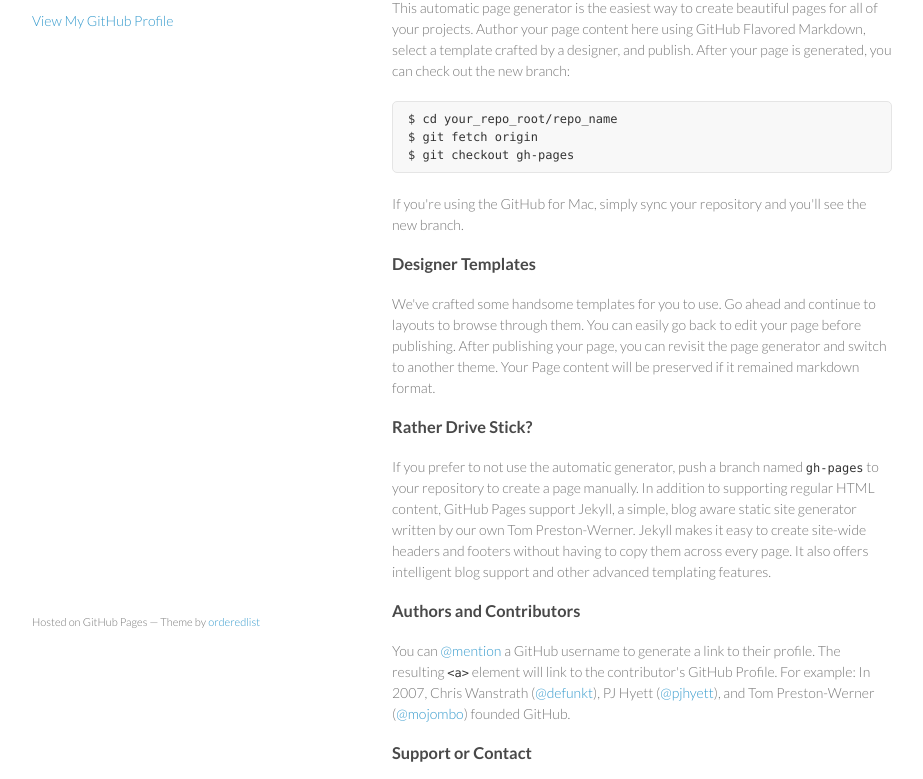
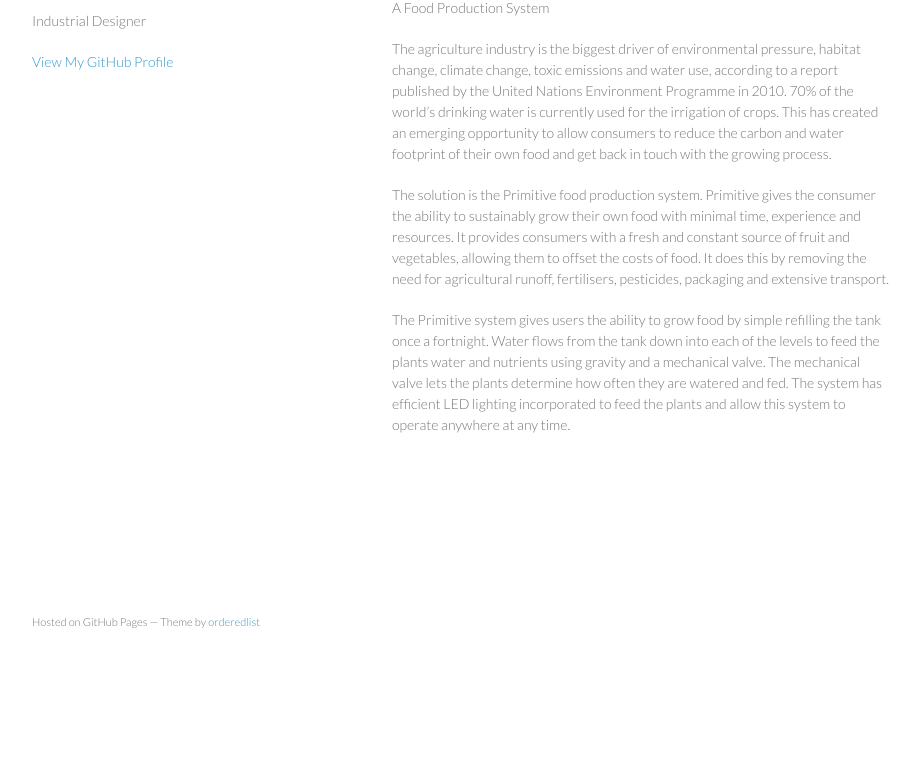
Before and after one commit to edwardmortimer/edwardmortimer.github.io, a plain HTML site: page index.html in a window 1280 px wide. Shown: the part 99-878 px from the top of the page, without its empty margins (178-1101 px from the left). After the commit the page ends 800 px from the top, so only its background shows below. Drawn offline with Linux system fonts and the light colour scheme.

Commit message:
Replace master branch with page content via GitHub

```diff
--- a/index.html
+++ b/index.html
@@ -3,7 +3,7 @@
   <head>
     <meta charset="utf-8">
     <meta http-equiv="X-UA-Compatible" content="chrome=1">
-    <title>Edwardmortimer.GitHub.io by edwardmortimer</title>
+    <title>Edward Mortimer by edwardmortimer</title>
 
     <link rel="stylesheet" href="stylesheets/styles.css">
     <link rel="stylesheet" href="stylesheets/pygment_trac.css">
@@ -15,8 +15,8 @@
   <body>
     <div class="wrapper">
       <header>
-        <h1>Edwardmortimer.GitHub.io</h1>
-        <p></p>
+        <h1>Edward Mortimer</h1>
+        <p>Industrial Designer</p>
 
 
         <p class="view"><a href="https://github.com/edwardmortimer">View My GitHub Profile</a></p>
@@ -24,36 +24,16 @@
       </header>
       <section>
         <h3>
-<a id="welcome-to-github-pages" class="anchor" href="#welcome-to-github-pages" aria-hidden="true"><span class="octicon octicon-link"></span></a>Welcome to GitHub Pages.</h3>
+<a id="primitive" class="anchor" href="#primitive" aria-hidden="true"><span class="octicon octicon-link"></span></a><strong>Primitive</strong>
+</h3>
 
-<p>This automatic page generator is the easiest way to create beautiful pages for all of your projects. Author your page content here using GitHub Flavored Markdown, select a template crafted by a designer, and publish. After your page is generated, you can check out the new branch:</p>
+<p>A Food Production System</p>
 
-<pre><code>$ cd your_repo_root/repo_name
-$ git fetch origin
-$ git checkout gh-pages
-</code></pre>
+<p>The agriculture industry is the biggest driver of environmental pressure, habitat change, climate change, toxic emissions and water use, according to a report published by the United Nations Environment Programme in 2010. 70% of the world’s drinking water is currently used for the irrigation of crops. This has created an emerging opportunity to allow consumers to reduce the carbon and water footprint of their own food and get back in touch with the growing process.</p>
 
-<p>If you're using the GitHub for Mac, simply sync your repository and you'll see the new branch.</p>
+<p>The solution is the Primitive food production system. Primitive gives the consumer the ability to sustainably grow their own food with minimal time, experience and resources. It provides consumers with a fresh and constant source of fruit and vegetables, allowing them to offset the costs of food. It does this by removing the need for agricultural runoff, fertilisers, pesticides, packaging and extensive transport.</p>
 
-<h3>
-<a id="designer-templates" class="anchor" href="#designer-templates" aria-hidden="true"><span class="octicon octicon-link"></span></a>Designer Templates</h3>
-
-<p>We've crafted some handsome templates for you to use. Go ahead and continue to layouts to browse through them. You can easily go back to edit your page before publishing. After publishing your page, you can revisit the page generator and switch to another theme. Your Page content will be preserved if it remained markdown format.</p>
-
-<h3>
-<a id="rather-drive-stick" class="anchor" href="#rather-drive-stick" aria-hidden="true"><span class="octicon octicon-link"></span></a>Rather Drive Stick?</h3>
-
-<p>If you prefer to not use the automatic generator, push a branch named <code>gh-pages</code> to your repository to create a page manually. In addition to supporting regular HTML content, GitHub Pages support Jekyll, a simple, blog aware static site generator written by our own Tom Preston-Werner. Jekyll makes it easy to create site-wide headers and footers without having to copy them across every page. It also offers intelligent blog support and other advanced templating features.</p>
-
-<h3>
-<a id="authors-and-contributors" class="anchor" href="#authors-and-contributors" aria-hidden="true"><span class="octicon octicon-link"></span></a>Authors and Contributors</h3>
-
-<p>You can <a href="https://github.com/blog/821" class="user-mention">@mention</a> a GitHub username to generate a link to their profile. The resulting <code>&lt;a&gt;</code> element will link to the contributor's GitHub Profile. For example: In 2007, Chris Wanstrath (<a href="https://github.com/defunkt" class="user-mention">@defunkt</a>), PJ Hyett (<a href="https://github.com/pjhyett" class="user-mention">@pjhyett</a>), and Tom Preston-Werner (<a href="https://github.com/mojombo" class="user-mention">@mojombo</a>) founded GitHub.</p>
-
-<h3>
-<a id="support-or-contact" class="anchor" href="#support-or-contact" aria-hidden="true"><span class="octicon octicon-link"></span></a>Support or Contact</h3>
-
-<p>Having trouble with Pages? Check out the documentation at <a href="https://help.github.com/pages">https://help.github.com/pages</a> or contact <a href="mailto:support@github.com">support@github.com</a> and we’ll help you sort it out.</p>
+<p>The Primitive system gives users the ability to grow food by simple refilling the tank once a fortnight. Water flows from the tank down into each of the levels to feed the plants water and nutrients using gravity and a mechanical valve. The mechanical valve lets the plants determine how often they are watered and fed. The system has efficient LED lighting incorporated to feed the plants and allow this system to operate anywhere at any time.</p>
       </section>
       <footer>
         <p><small>Hosted on GitHub Pages &mdash; Theme by <a href="https://github.com/orderedlist">orderedlist</a></small></p>
```
Also changed, not shown: params.json (+1 -1 lines).
